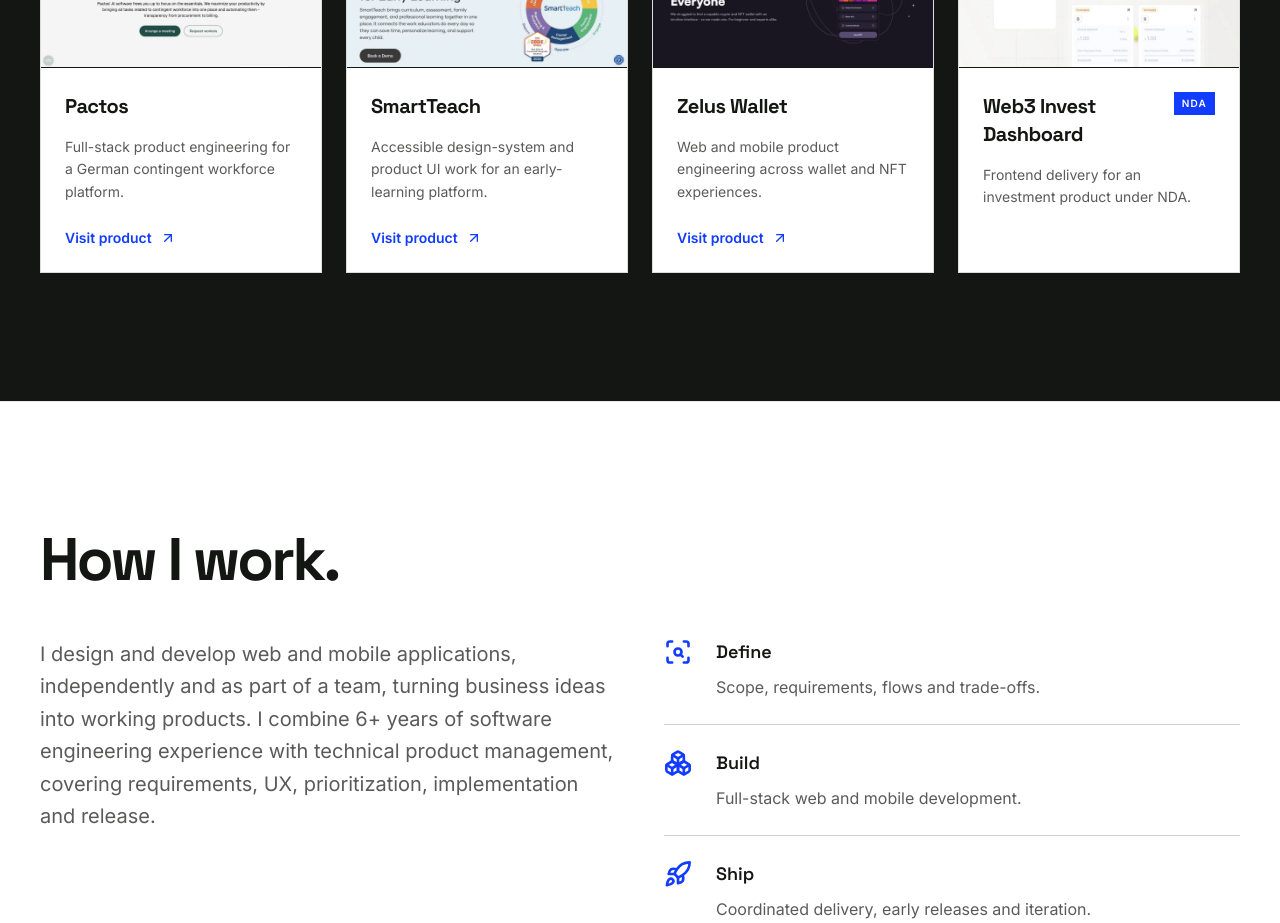
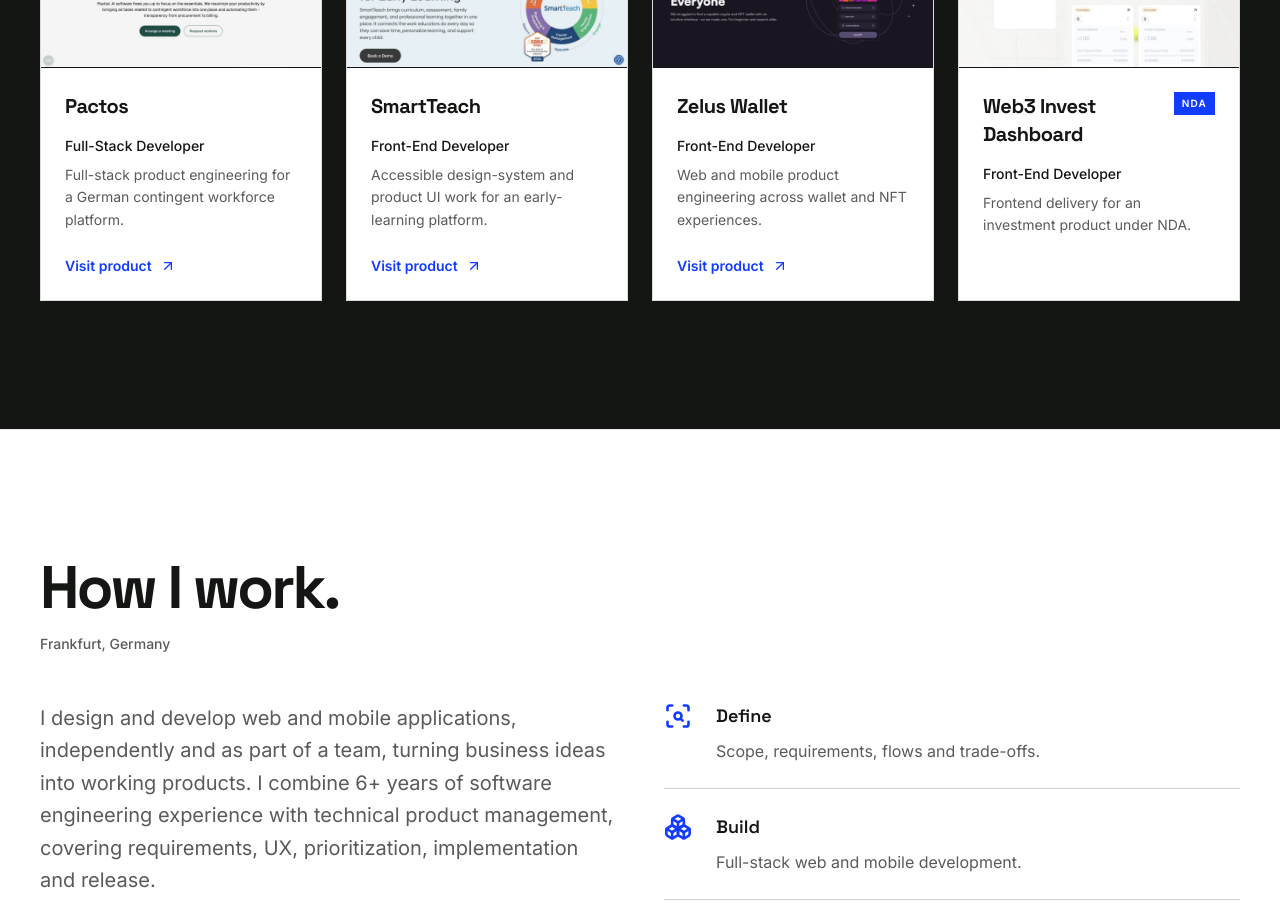
Before and after one commit to gizelo/gizelo-dev, a Next.js app: page / in a window 1280 px wide. Shown: the part 2980-3903 px from the top of the page. Built offline with nearby package versions, Linux system fonts and the light colour scheme.

Commit message:
fix: align public roles and profile location

```diff
--- a/src/app/page.tsx
+++ b/src/app/page.tsx
@@ -14,6 +14,11 @@ const personSchema = {
   name: "Robert Gizelo",
   url: "https://www.gizelo.dev",
   jobTitle: "Product Builder",
+  address: {
+    "@type": "PostalAddress",
+    addressLocality: "Frankfurt",
+    addressCountry: "Germany",
+  },
   sameAs: ["https://www.linkedin.com/in/gizelo/", "https://t.me/gizelo"],
   knowsAbout: [
     "Product management",
--- a/src/constants.ts
+++ b/src/constants.ts
@@ -10,6 +10,7 @@ export const navLinks = [
 export const contributions: Contribution[] = [
   {
     name: "Pactos",
+    role: "Full-Stack Developer",
     description: "Full-stack product engineering for a German contingent workforce platform.",
     website: "https://www.pactos.ai/en",
     image: {
@@ -19,6 +20,7 @@ export const contributions: Contribution[] = [
   },
   {
     name: "SmartTeach",
+    role: "Front-End Developer",
     description: "Accessible design-system and product UI work for an early-learning platform.",
     website: "https://teachingstrategies.com/platform/",
     image: {
@@ -28,6 +30,7 @@ export const contributions: Contribution[] = [
   },
   {
     name: "Zelus Wallet",
+    role: "Front-End Developer",
     description: "Web and mobile product engineering across wallet and NFT experiences.",
     website: "https://www.zelus.io/solutions/zelus-wallet",
     image: {
@@ -37,6 +40,7 @@ export const contributions: Contribution[] = [
   },
   {
     name: "Web3 Invest Dashboard",
+    role: "Front-End Developer",
     description: "Frontend delivery for an investment product under NDA.",
     nda: true,
     image: {
@@ -53,7 +57,7 @@ export const caseStudies: CaseStudy[] = [
     category: "Everyday stablecoin payments",
     summary:
       "Turning a founder's business concept into clear product requirements, focused user journeys and coordinated web and mobile delivery, through a limited production beta.",
-    role: "Technical Product Manager",
+    role: "Full-Stack & Mobile Developer / Product Manager",
     scope: "Product definition · UX · Delivery",
     stage: "Limited production beta",
     timeline: "Jun 2025 - Present",
@@ -141,7 +145,7 @@ export const caseStudies: CaseStudy[] = [
     category: "Dental clinic website",
     summary:
       "A self-initiated redesign that turned an outdated clinic website into a clear, credible and booking-focused digital presence for a German dental practice.",
-    role: "Independent Product Builder",
+    role: "Full-Stack Developer",
     scope: "Strategy · UX · Design · Copy · Engineering",
     stage: "Live",
     timeline: "Built in one month · Launched Jul 2026",
@@ -209,7 +213,7 @@ export const caseStudies: CaseStudy[] = [
     category: "Breeder website & CMS",
     summary:
       "A multilingual product website and content system that gives a Labrador breeder full control over dogs, litters, puppies, articles and incoming enquiries.",
-    role: "Product Engineer",
+    role: "Full-Stack Developer",
     scope: "Architecture · CMS · Frontend · Mobile UX",
     stage: "Live",
     timeline: "Apr — May 2025",
--- a/src/types.ts
+++ b/src/types.ts
@@ -44,6 +44,7 @@ export type CaseStudy = {
 
 export type Contribution = {
   name: string;
+  role: string;
   description: string;
   image: ProjectImage;
   website?: string;
--- a/src/views/HomePage.tsx
+++ b/src/views/HomePage.tsx
@@ -143,7 +143,8 @@ const HomePage = () => {
                         </span>
                       )}
                     </div>
-                    <p className="mt-4 flex-1 text-sm leading-relaxed text-ink/70">
+                    <p className="mt-4 text-sm font-medium text-ink">{contribution.role}</p>
+                    <p className="mt-2 flex-1 text-sm leading-relaxed text-ink/70">
                       {contribution.description}
                     </p>
                     {contribution.website && (
@@ -169,6 +170,7 @@ const HomePage = () => {
             <h2 className="text-4xl font-bold tracking-[-0.045em] text-ink sm:text-6xl">
               How I work.
             </h2>
+            <p className="mt-4 text-sm font-medium text-ink/70">Frankfurt, Germany</p>
             <div className="mt-12 grid gap-12 lg:grid-cols-2 lg:items-start">
               <p className="max-w-3xl text-xl leading-relaxed text-ink/70">
                 I design and develop web and mobile applications, independently and as part of a
```
